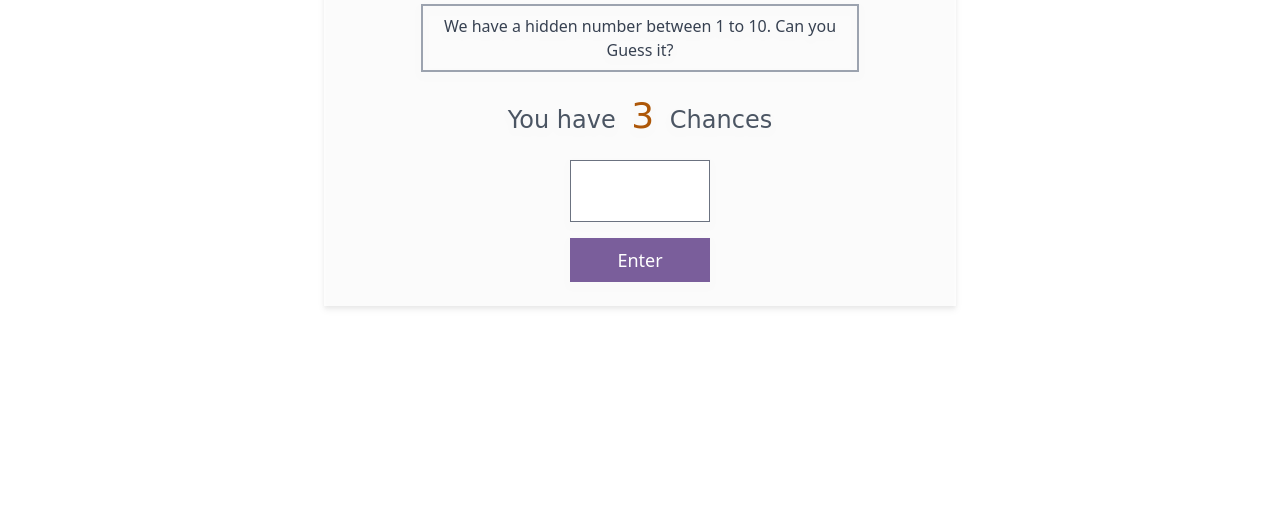
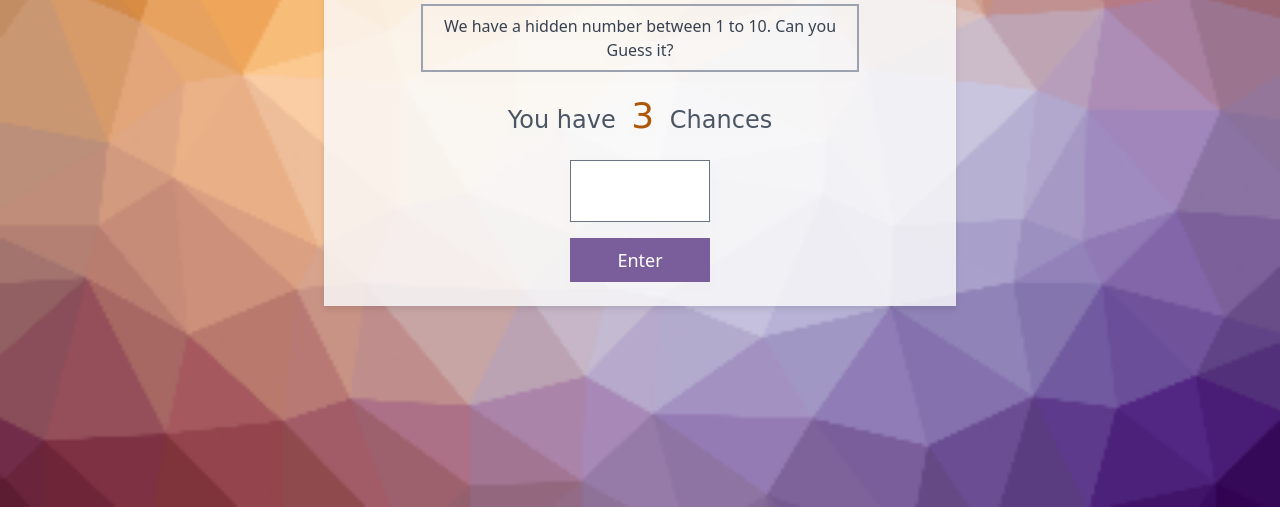
Before and after one commit to skdhar50/number_guess_dom, a website: page index.html in a window 1280 px wide. Shown: the part 293-800 px from the top of the page. Drawn offline with nearby package versions, Linux system fonts and the light colour scheme; files that its build step writes are made by us from their sources; the site is published under a folder, as on GitHub Pages, so addresses that start at the root find nothing; a web font is replaced by a local one.

Commit message:
background image added

```diff
--- a/index.html
+++ b/index.html
@@ -13,9 +13,15 @@
 		/>
 		<link rel="stylesheet" href="./styles/output.css" />
 		<title>Guess the number</title>
+
+		<style>
+			body {
+				background-image: url("./images/bg.png");
+			}
+		</style>
 	</head>
 	<body
-		class="bg-[url('/images/bg.png')] px-2 bg-no-repeat h-screen bg-cover flex justify-center items-center"
+		class="px-2 bg-no-repeat h-screen bg-cover flex justify-center items-center"
 	>
 		<div
 			class="bg-white bg-opacity-80 md:w-3/4 lg:w-2/4 p-6 drop-shadow-md flex flex-col justify-center items-center space-y-6"
@@ -66,9 +72,7 @@
 
 			<!-- Hint message -->
 			<div class="hints hidden">
-				<p class="text-lg text-gray-500 font-mainfont hint_msg">
-
-				</p>
+				<p class="text-lg text-gray-500 font-mainfont hint_msg"></p>
 			</div>
 
 			<!-- Number form -->
```
